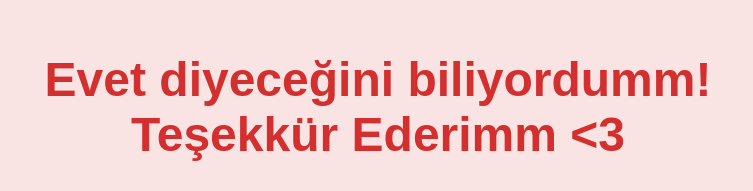
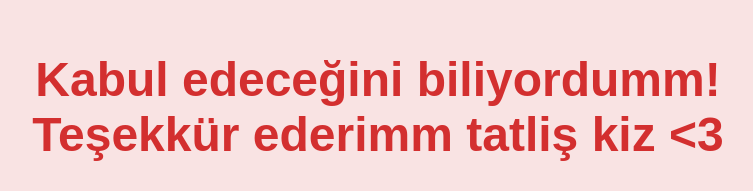
Before and after one commit to HuseyinVNisa/my-website, a plain HTML site: page docs/yes_page.html in a window 1280 px wide. Shown: the part 104-295 px from the top of the page, without its empty margins (262-1015 px from the left). Drawn offline with Linux system fonts and the light colour scheme.

Commit message:
Update yes_page.html

```diff
--- a/docs/yes_page.html
+++ b/docs/yes_page.html
@@ -8,7 +8,7 @@
 </head>
 <body>
     <div class="container">
-        <h1 class="header_text">Evet diyeceğini biliyordumm! <br> Teşekkür Ederimm <3 </h1>
+        <h1 class="header_text">Kabul edeceğini biliyordumm! <br> Teşekkür ederimm tatliş kiz <3 </h1>
         <div class="gif_container">
             <img src="https://media4.giphy.com/media/v1.Y2lkPTc5MGI3NjExMmo3c3l5ODh3ZGN6NHhhaDE2Mjg1ZjkwOXczdDFxbWM3dTBtaW9zaiZlcD12MV9pbnRlcm5hbF9naWZfYnlfaWQmY3Q9cw/9XY4f3FgFTT4QlaYqa/giphy.gif">
         </div>
```
